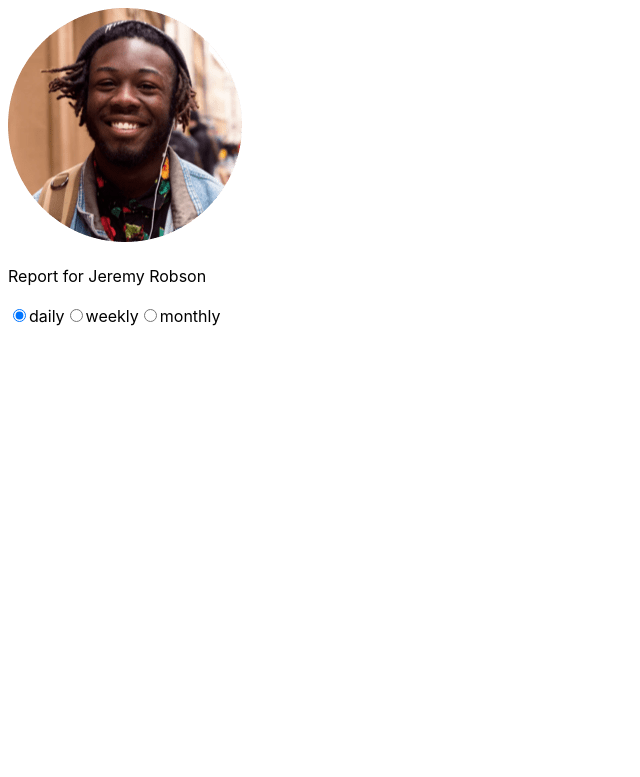
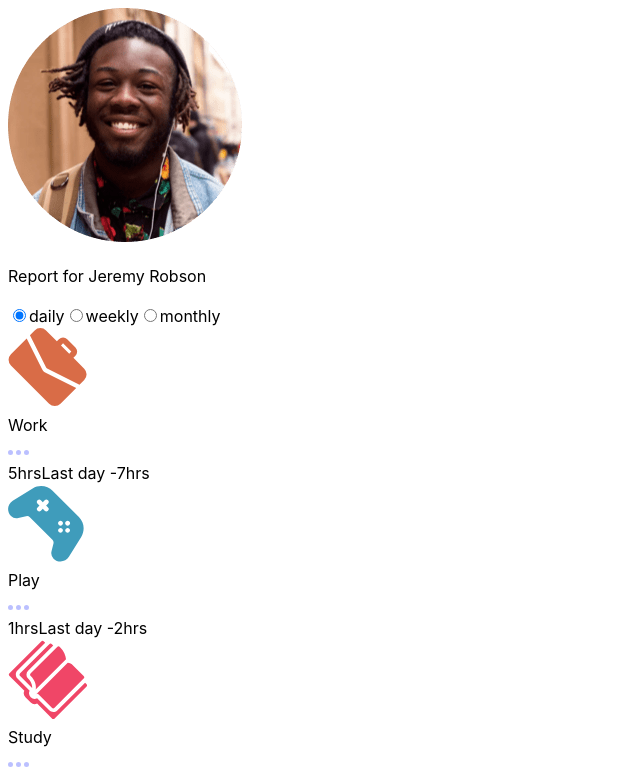
Before and after one commit to CalfMoon-Challenges/time-tracking-dashboard, a React (Vite) app: page / in a window 1280 px wide. Shown: the top 777 px of the page, without its empty margins (0-640 px from the left). Built offline with nearby package versions, Linux system fonts and the light colour scheme.

Commit message:
feat: add main area
it already reacts to change in header's time-selector

```diff
--- a/src/App.jsx
+++ b/src/App.jsx
@@ -10,7 +10,7 @@ export default function () {
   return (
     <>
       <UserCard time={time} setTime={setTime} timeList={timeList} />
-      <MainBody time={time} setTime={setTime} timeList={timeList} />
+      <MainBody time={time} />
     </>
   );
 }
--- /dev/null
+++ b/src/IconIndex.jsx
@@ -0,0 +1,15 @@
+import work from "./assets/images/icon-work.svg";
+import play from "./assets/images/icon-play.svg";
+import study from "./assets/images/icon-study.svg";
+import exercise from "./assets/images/icon-exercise.svg";
+import social from "./assets/images/icon-social.svg";
+import selfCare from "./assets/images/icon-self-care.svg";
+
+export default {
+  Work: work,
+  Play: play,
+  Study: study,
+  Exercise: exercise,
+  Social: social,
+  "Self Care": selfCare,
+};
--- a/src/MainBody.jsx
+++ b/src/MainBody.jsx
@@ -1,9 +1,45 @@
 import "./MainBody.css";
+import data from "./assets/data.json";
+import Icons from "./IconIndex";
+import ellipsis from "./assets/images/icon-ellipsis.svg";
 
-export default function () {
+export default function (props) {
+  const selectedTime = props.time;
+  const lyToNormal = {
+    // this is used to convert daily to weekly etc
+    daily: "day",
+    weekly: "week",
+    monthly: "month",
+  };
+
   return (
     <main>
-      <div></div>
+      {data.map((value, index) => (
+        <div className="activity" key={index}>
+          <div className="activity__icon">
+            <img src={Icons[value.title]} alt="" />
+          </div>
+
+          <div className="activity__details">
+            <div className="activity__deatils__top">
+              <div className="activity__deatils__top__title">{value.title}</div>
+              <div className="activity__deatils__top__menu">
+                <img src={ellipsis} alt="" />
+              </div>
+            </div>
+
+            <div className="activity__deatils__time">
+              <span className="activity__details__time__current">
+                {value.timeframes[selectedTime].current}hrs
+              </span>
+              <span className="activity__details__time__previous">
+                Last {lyToNormal[selectedTime]} -
+                {value.timeframes[selectedTime].previous}hrs
+              </span>
+            </div>
+          </div>
+        </div>
+      ))}
     </main>
   );
 }
```
